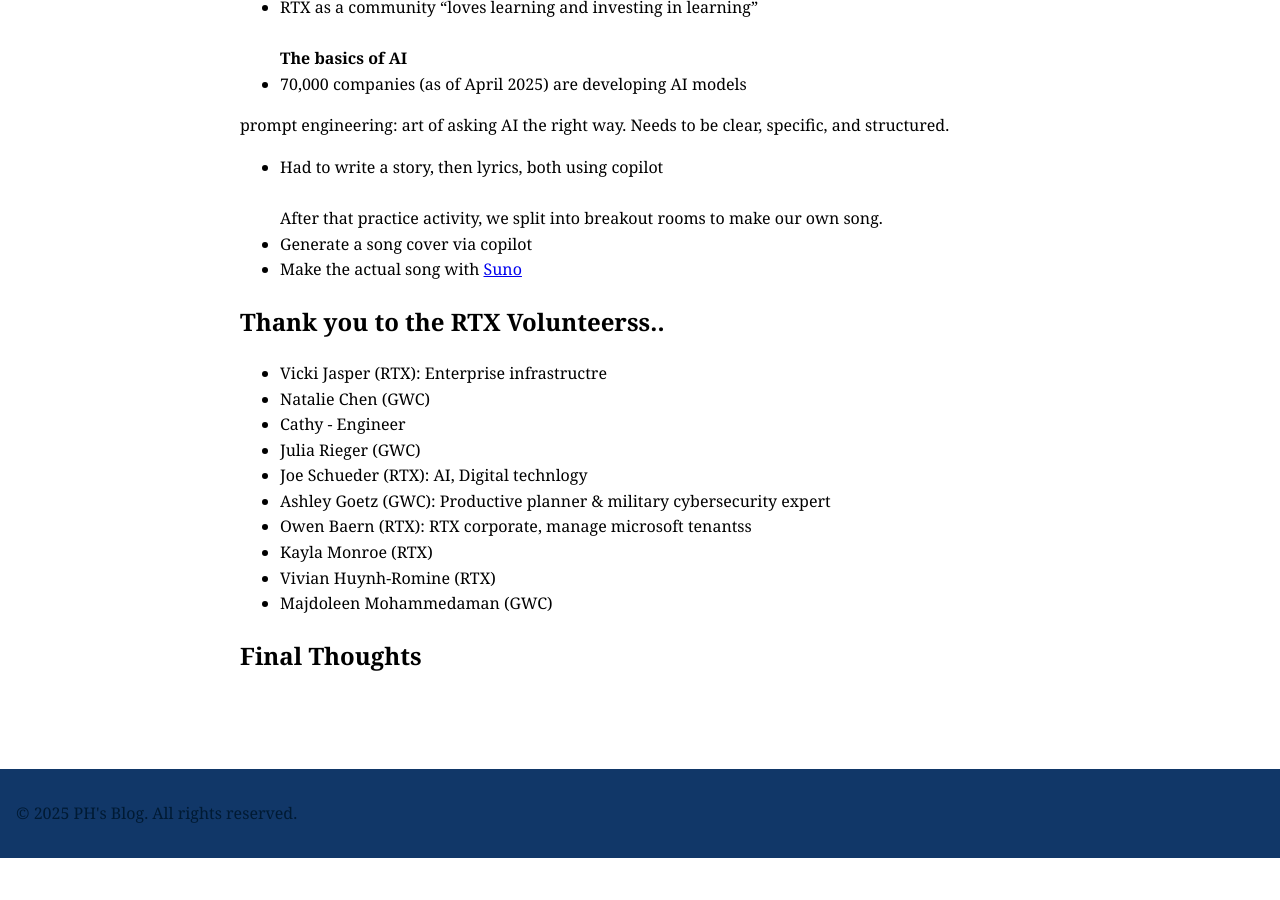
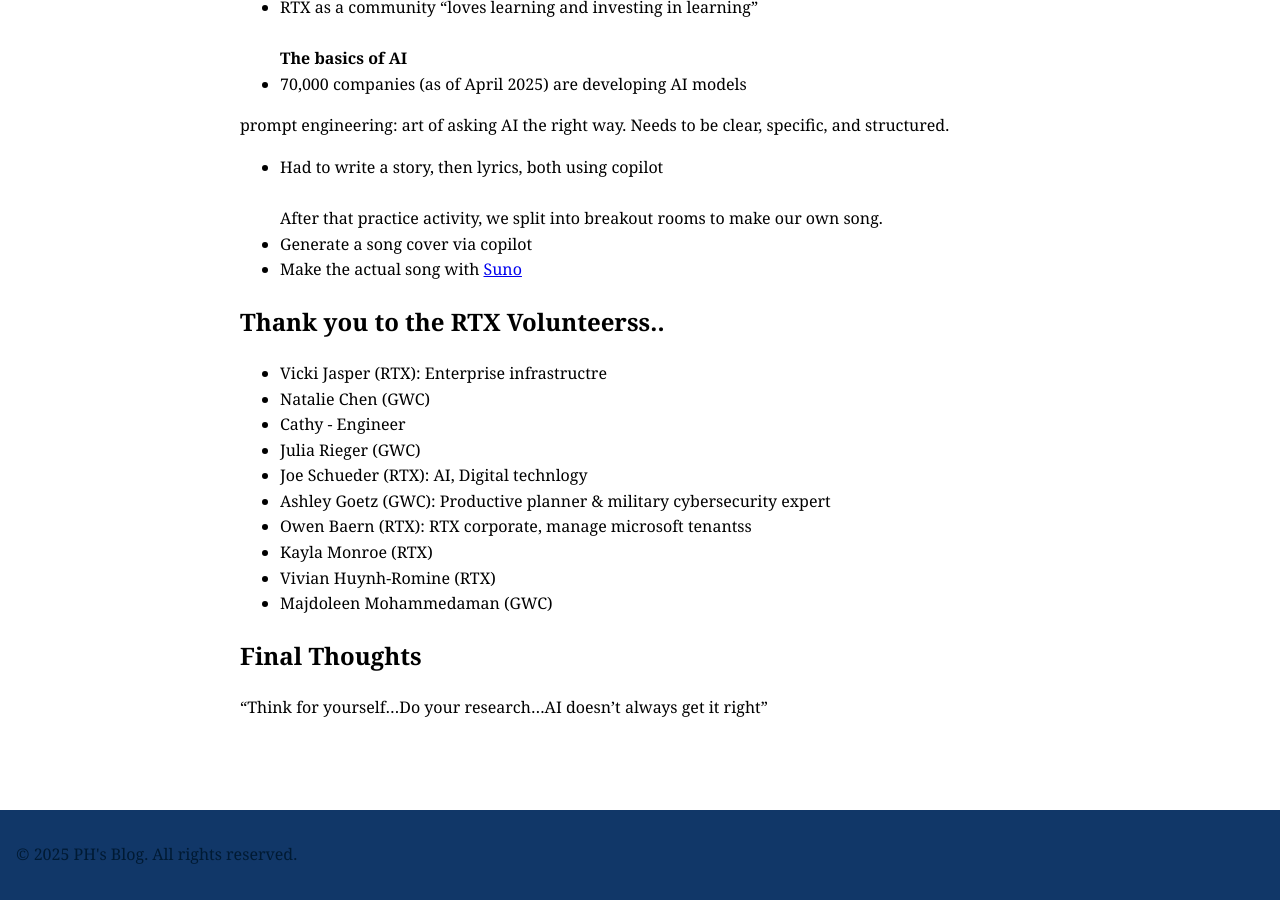
Before and after one commit to CaptainSapphire/PH-s-Blog, a Jekyll site: the page built from _posts/2025-07-21-Unlocking Creativity with AI: Express Your Unique Inner Music Through AI with RTX.md, in a window 1280 px wide and 900 px high, scrolled down 1211 px. Built offline with Jekyll 4.4.1, drawn with Linux system fonts in a browser that asks for light colours; before the commit the page ends 2069 px from its top, so only the background shows below that.

Commit message:
Update 2025-07-21-Unlocking Creativity with AI: Express Your Unique Inner Music Through AI with RTX.md

```diff
--- a/_posts/2025-07-21-Unlocking Creativity with AI: Express Your Unique Inner Music Through AI with RTX.md
+++ b/_posts/2025-07-21-Unlocking Creativity with AI: Express Your Unique Inner Music Through AI with RTX.md
@@ -44,3 +44,4 @@ After that practice activity, we split into breakout rooms to make our own song.
 -   Majdoleen Mohammedaman (GWC)
 
 ## Final Thoughts
+"Think for yourself...Do your research...AI doesn't always get it right"
```
